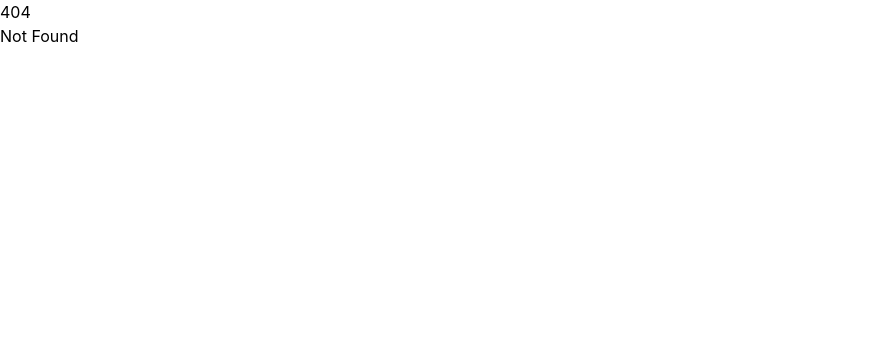
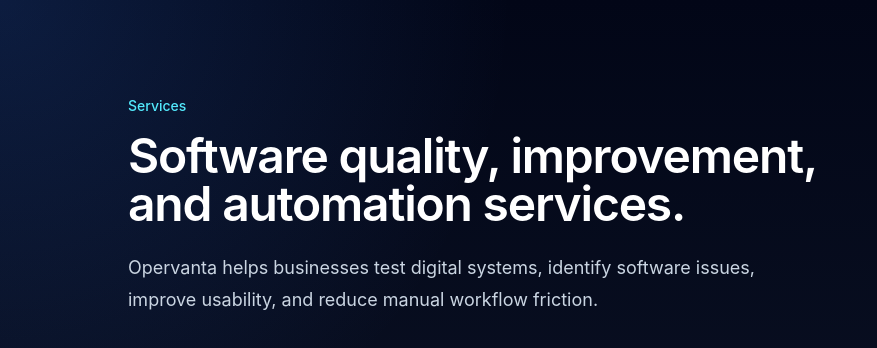
Before and after one commit to Ben-Tor/opervanta-website, a SvelteKit app: page /services in a window 1280 px wide. Before the commit this address had no page. Shown: the top 348 px of the page, without its empty margins (0-877 px from the left). Built offline with nearby package versions, Linux system fonts and the light colour scheme.

Commit message:
Add initial homepage and placeholder routes

```diff
--- a/src/routes/+page.svelte
+++ b/src/routes/+page.svelte
@@ -1,2 +1,42 @@
-<h1>Welcome to SvelteKit</h1>
-<p>Visit <a href="https://svelte.dev/docs/kit">svelte.dev/docs/kit</a> to read the documentation</p>
+<svelte:head>
+	<title>Opervanta | Software Quality and Automation</title>
+	<meta
+		name="description"
+		content="Opervanta helps businesses test, improve, and automate digital systems."
+	/>
+</svelte:head>
+
+<main class="min-h-screen px-6 py-24">
+	<section class="mx-auto max-w-5xl">
+		<p
+			class="mb-6 inline-flex rounded-full border border-white/10 bg-white/5 px-4 py-2 text-sm font-medium text-slate-300"
+		>
+			Software QA • Software improvement • Workflow automation
+		</p>
+
+		<h1 class="max-w-4xl text-5xl font-semibold tracking-tight text-white sm:text-6xl">
+			Test, improve, and automate the digital systems your business depends on.
+		</h1>
+
+		<p class="mt-6 max-w-2xl text-lg leading-8 text-slate-300">
+			Opervanta helps businesses find software issues, improve usability, reduce technical
+			friction, and create more reliable digital workflows.
+		</p>
+
+		<div class="mt-10 flex flex-col gap-4 sm:flex-row">
+			<a
+				href="/contact"
+				class="inline-flex items-center justify-center rounded-full bg-cyan-400 px-6 py-3 text-sm font-semibold text-slate-950 shadow-lg shadow-cyan-500/20 transition hover:bg-cyan-300"
+			>
+				Request a software review
+			</a>
+
+			<a
+				href="/services"
+				class="inline-flex items-center justify-center rounded-full border border-white/20 px-6 py-3 text-sm font-semibold text-slate-100 transition hover:border-cyan-300/60 hover:bg-white/10 hover:text-white"
+			>
+				Explore services
+			</a>
+		</div>
+	</section>
+</main>
--- /dev/null
+++ b/src/routes/contact/+page.svelte
@@ -0,0 +1,22 @@
+<svelte:head>
+	<title>Contact | Opervanta</title>
+	<meta
+		name="description"
+		content="Contact Opervanta to request a software review or discuss software quality and automation needs."
+	/>
+</svelte:head>
+
+<main class="min-h-screen px-6 py-24">
+	<section class="mx-auto max-w-5xl">
+		<p class="mb-4 text-sm font-medium text-cyan-300">Contact</p>
+
+		<h1 class="max-w-3xl text-4xl font-semibold tracking-tight text-white sm:text-5xl">
+			Request a software review.
+		</h1>
+
+		<p class="mt-6 max-w-2xl text-lg leading-8 text-slate-300">
+			Use this page to contact Opervanta about software QA, software improvement, workflow
+			automation, or future technology support.
+		</p>
+	</section>
+</main>
--- a/src/routes/layout.css
+++ b/src/routes/layout.css
@@ -1,3 +1,38 @@
 @import 'tailwindcss';
-@plugin '@tailwindcss/forms';
-@plugin '@tailwindcss/typography';
+
+:root {
+	font-family:
+		Inter, ui-sans-serif, system-ui, -apple-system, BlinkMacSystemFont, 'Segoe UI', sans-serif;
+	color: #e5e7eb;
+	background: #020617;
+	font-synthesis: none;
+	text-rendering: optimizeLegibility;
+	-webkit-font-smoothing: antialiased;
+	-moz-osx-font-smoothing: grayscale;
+}
+
+html {
+	scroll-behavior: smooth;
+}
+
+body {
+	margin: 0;
+	min-width: 320px;
+	min-height: 100vh;
+	background:
+		radial-gradient(circle at top left, rgba(59, 130, 246, 0.18), transparent 32rem),
+		linear-gradient(180deg, #020617 0%, #0f172a 100%);
+	color: #e5e7eb;
+}
+
+button,
+input,
+textarea,
+select {
+	font: inherit;
+}
+
+a {
+	color: inherit;
+	text-decoration: none;
+}
--- /dev/null
+++ b/src/routes/services/+page.svelte
@@ -0,0 +1,22 @@
+<svelte:head>
+	<title>Services | Opervanta</title>
+	<meta
+		name="description"
+		content="Software QA, software improvement, and workflow automation services from Opervanta."
+	/>
+</svelte:head>
+
+<main class="min-h-screen px-6 py-24">
+	<section class="mx-auto max-w-5xl">
+		<p class="mb-4 text-sm font-medium text-cyan-300">Services</p>
+
+		<h1 class="max-w-3xl text-4xl font-semibold tracking-tight text-white sm:text-5xl">
+			Software quality, improvement, and automation services.
+		</h1>
+
+		<p class="mt-6 max-w-2xl text-lg leading-8 text-slate-300">
+			Opervanta helps businesses test digital systems, identify software issues, improve
+			usability, and reduce manual workflow friction.
+		</p>
+	</section>
+</main>
```
